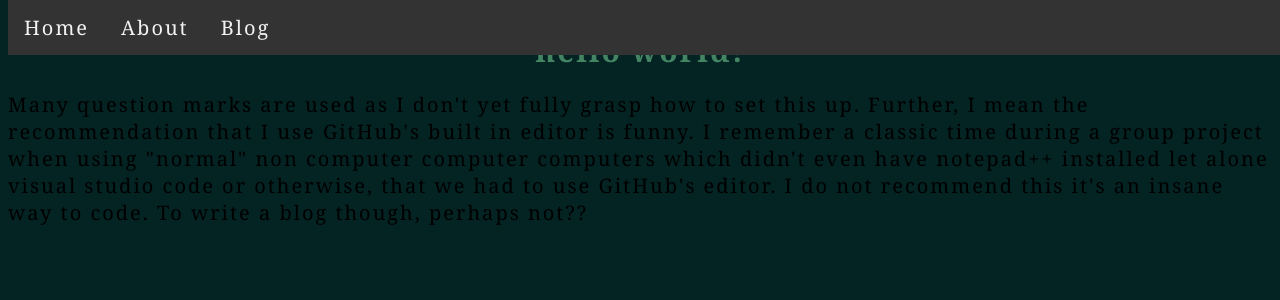
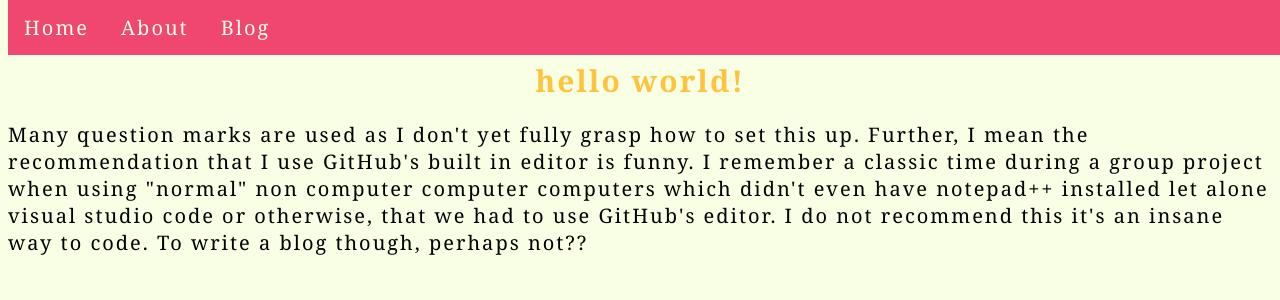
Before and after one commit to ewan2204/ewan2204.github.io, a Jekyll site: the page built from index.html, in a window 1280 px wide. Shown: the top 300 px of the page. Built offline with Jekyll 4.4.1, drawn with Linux system fonts in a browser that asks for light colours.

Commit message:
[PROGRESS] - Update colour scheme initial ideas for the website.

```diff
--- a/assets/css/style.css
+++ b/assets/css/style.css
@@ -1,7 +1,11 @@
+/*https://coolors.co/palette/f8ffe5-06d6a0-1b9aaa-ef476f-ffc43d*/
+
+
+
 /* The navigation bar */
 .navbar {
   overflow: hidden;
-  background-color: #333;
+  background-color: #ef476f;
   position: fixed; /* Set the navbar to fixed position */
   top: 0; /* Position the navbar at the top of the page */
   width: 100%; /* Full width */
@@ -11,7 +15,7 @@
 .navbar a {
   float: left;
   display: block;
-  color: #f2f2f2;
+  color: #f8ffe5;
   text-align: center;
   padding: 14px 16px;
   text-decoration: none;
@@ -19,24 +23,24 @@
 
 /* Change background on mouse-over */
 .navbar a:hover {
-  background: #ddd;
-  color: black;
+  color: #f8ffe5;
+  background: #8b2d43;
 }
 
 
 /* Main content */
 .main {
-  margin-top: 30px; /* Add a top margin to avoid content overlay */
+  margin-top: 60px; /* Add a top margin to avoid content overlay */
 }
 
 
 .current {
-  color: green;
+  color: #ffc43d;
 }
 
 
 body {
-  background:#042323;
+  background:#f8ffe5;
   font-family: Georgia, serif;
   font-size: 20px;
   letter-spacing: 0.1em;
@@ -66,5 +70,5 @@ h1 {
   text-align: center;
   padding: 0%;
   font-size: 30px;
-  color: #438463;
+  color: #ffc43d;
   }
```
